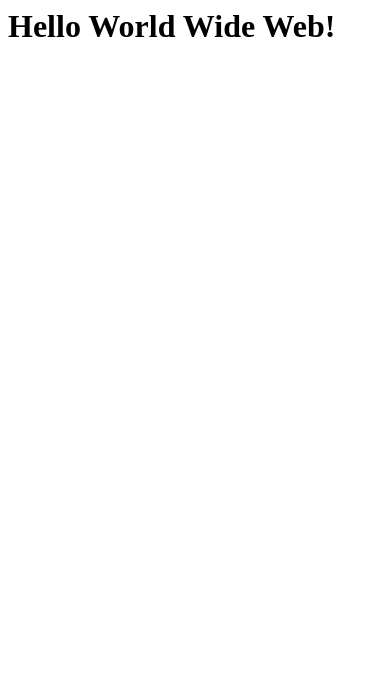
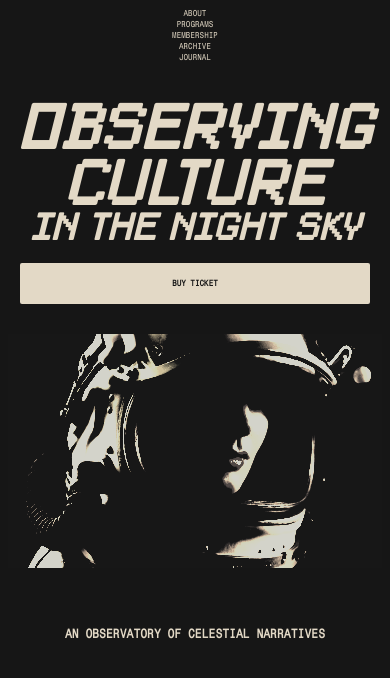
Before and after one commit to smluthar112/responsive-design-sml-2026-01, a plain HTML site: page index.html in a window 390 px wide. Drawn offline with Linux system fonts and the light colour scheme.

Commit message:
( ◕ ◞ ◕ ) auto commit

```diff
--- a/index.html
+++ b/index.html
@@ -1 +1,48 @@
-<h1>Hello World Wide Web!</h1>
+<!DOCTYPE html>
+
+<html lang="en">
+
+<head>
+  <title>Noctra, Maria Knyazeva</title>
+  <link rel="stylesheet" href="responsive-style.css">
+  <meta name="viewport" content="width=device-width, initial-scale=1.0">
+</head>
+
+<body>
+
+<nav>
+<a href="#">about</a>
+<a href="#">programs</a>
+<a href="#">membership</a>
+<a href="#">archive</a>
+<a href="#">journal</a>
+</nav>
+
+<br>
+<br>
+
+<h1 class="big">OBSERVING CULTURE</h1>
+<center><h1 class="lil">IN THE NIGHT SKY</h1></center>
+
+<h3><a href="#" class="h3butty">buy ticket</a></h3>
+
+<br>
+
+<img src="astronaut-hero.jpg" alt="hero image">
+
+<br>
+<br>
+  <br>  <br>
+
+<h2 class="subtitle-desktop">
+  Noctra is an immersive observatory where constellations, celestial phenomena, and cultural myths unfold through a narrative, imagery, and reflection. Explore the sky not as data, but as a living archive of human imagination and collective memory.
+  </h2>
+
+<h2 class="subtitle-mobile">
+  An observatory of celestial narratives
+  </h2>
+
+</body>
+
+
+</html>
--- /dev/null
+++ b/responsive-style.css
@@ -0,0 +1,116 @@
+body {
+  background-color: rgb(22,22,22);
+  color: rgb(227,217,198)
+}
+
+@media (max-width: 550px) {
+  nav {
+    flex-direction: column;
+    align-items: center;
+    }
+
+  h2.subtitle-desktop {
+    display: none;
+  }
+}
+
+@font-face {
+  font-family: "monospace-typewriter";
+  src: url(monospace-typewriter.ttf);
+}
+
+@font-face {
+  font-family: "pixel-splitter";
+  src: url(pixel-splitter.ttf);
+}
+
+h1 {
+  font-family: "pixel-splitter";
+  display: flex;
+  line-height: 0.95;
+  padding: 0px;
+  margin: 0px;
+  text-transform: uppercase;
+  font-style: oblique;
+  text-align: center;
+  align-items: center;
+  justify-content: center;
+}
+
+h1.big {
+  font-size: 15vw;
+
+}
+
+h1.lil {
+  font-size: 9vw;
+}
+
+h2 {
+  font-family: "monospace-typewriter";
+  text-transform: uppercase;
+  padding: 0px;
+  margin: 0px;
+  font-size: 3vw;
+}
+
+h2.subtitle-desktop {
+  text-indent: 20vw;
+}
+
+h2.subtitle-mobile {
+  text-align: center;
+  align-items: center;
+  justify-content: center;
+}
+
+h3 {
+  font-family: "monospace-typewriter";
+  display: flex;
+  text-transform: uppercase;
+  text-align: center;
+  align-items: center;
+  justify-content: center;
+  color: rgb(22,22,22);
+
+  background-color: rgb(227,217,198);
+  margin: 5vw 3vw 3vw 3vw;
+  padding: 15px;
+  font-size: 2vw;
+  border-radius: 2px;
+}
+
+
+@media (min-width: 550px) {
+  h2.subtitle-mobile {
+    display: none;
+  }
+}
+
+nav {
+  font-family: "monospace-typewriter";
+  display: flex;
+  justify-content: space-around;
+  text-transform: uppercase;
+}
+
+a {
+  font-size: 2vw;
+  font-family: "monospace-typewriter";
+  text-decoration: none;
+  color: rgb(227,217,198);
+}
+
+a.h3butty {
+  font-family: "monospace-typewriter";
+  text-decoration: none;
+  color: rgb(22,22,22);
+}
+
+img {
+  max-width: 100%;
+  width: 100vw;
+  height: 60vw;
+  object-fit: cover;
+  filter: contrast(1000%) grayscale(0.8) hue-rotate(270deg) sepia(0.8) brightness(0.9) invert(9%) blur(.5px);
+}
```
Also changed, not shown: astronaut-hero.jpg (added), monospace-typewriter.ttf (added), pixel-splitter.ttf (added).
